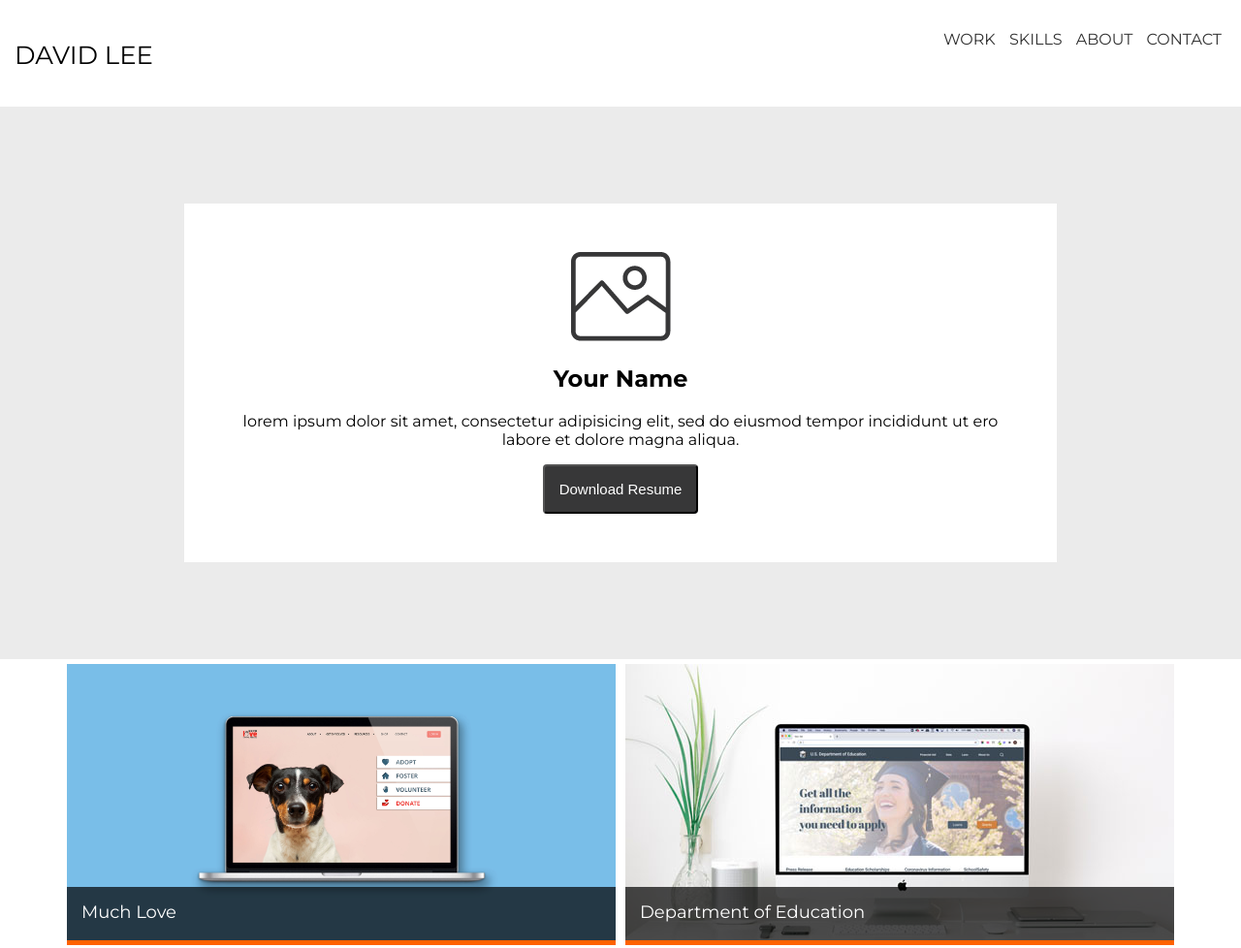
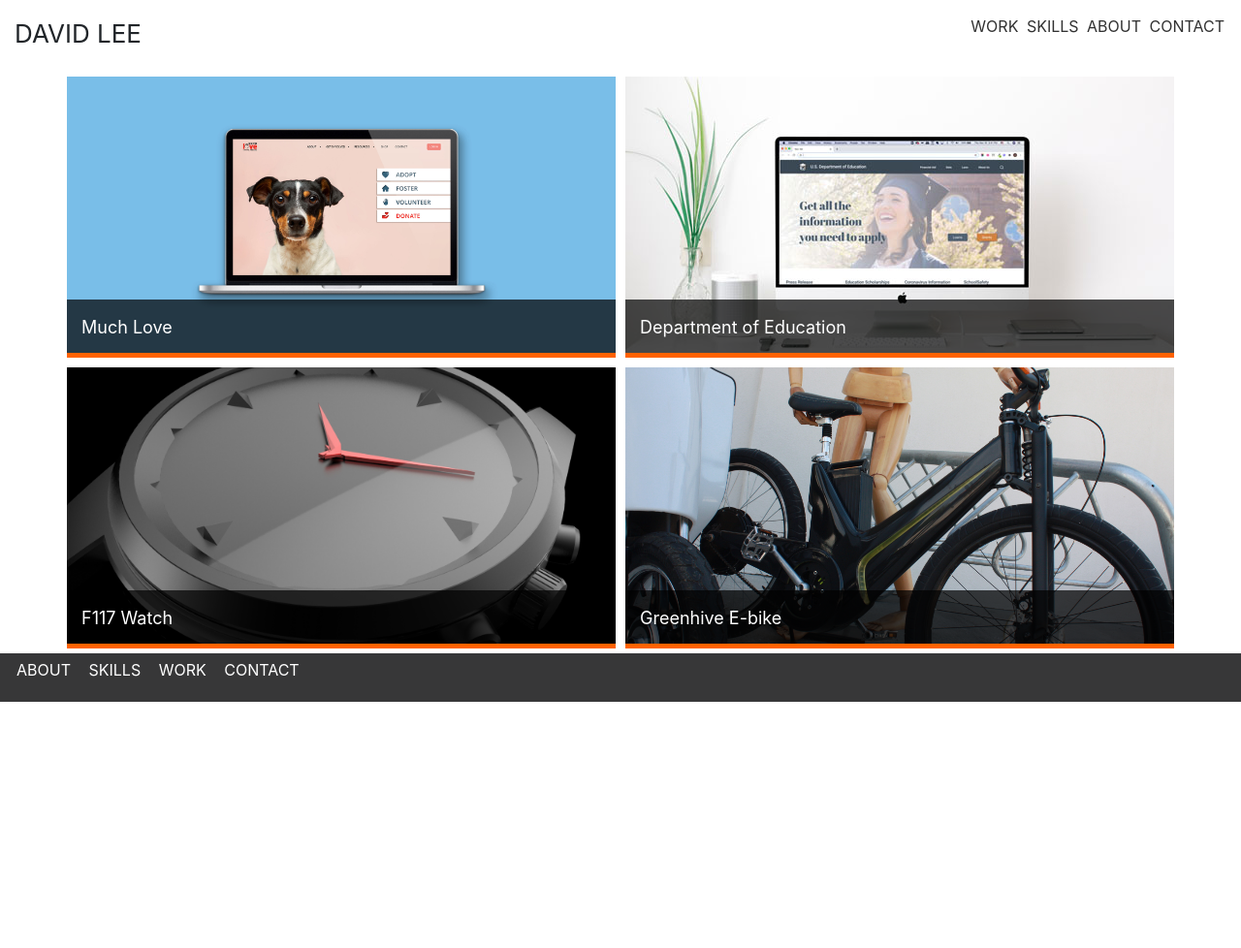
Before and after one commit to davidinuci/UX_UI_HW_18, a plain HTML site: page index.html in a window 1280 px wide. Shown: the top 978 px of the page at 97% size. After the commit the page ends 800 px from the top, so only its background shows below. Drawn offline with nearby package versions, Linux system fonts and the light colour scheme.

Commit message:
took out heroimg section

```diff
--- a/css/style.css
+++ b/css/style.css
@@ -1,7 +1,6 @@
 body {
   margin: 0;
   font-family: 'Montserrat', sans-serif;
-
 }
 header {
   background-color: #ffffff;
@@ -13,7 +12,7 @@ header ul {
 }
 header li {
   display: inline-block;
-  padding: 0px 5px;
+  padding: 0px 2px;
 }
 header p {
   display: inline-block;
@@ -100,6 +99,7 @@ button {
   color: white;
   font-size: 18px;
   border-bottom: 5px solid #FF6200;
+  box-sizing: content-box;
 }
 
 
--- a/index.html
+++ b/index.html
@@ -4,10 +4,17 @@
     <title>Homework 17 Solved</title>
     <link href="css/style.css" type="text/css" rel="stylesheet">
     <link href="https://fonts.googleapis.com/css2?family=Montserrat:ital,wght@0,100;0,200;0,300;0,400;0,500;0,600;0,700;1,100;1,200;1,300;1,400;1,500;1,600&display=swap" rel="stylesheet">
+    <!-- This is REQUIRED for bootstrap to work correctly -->
+    <link rel="stylesheet" href="https://stackpath.bootstrapcdn.com/bootstrap/4.3.1/css/bootstrap.min.css" integrity="sha384-ggOyR0iXCbMQv3Xipma34MD+dH/1fQ784/j6cY/iJTQUOhcWr7x9JvoRxT2MZw1T" crossorigin="anonymous">
   </head>
   <body>
+
+
+
+
+
     <header>
-      <!-- <img src="images/logo3.png" id="mylogo"> -->
+      <!-- <img src="images/logo3.png" id="mylogo">  -->
       <p id="mylogo">DAVID LEE</p>
       <ul>
         <li>WORK</li>
@@ -18,14 +25,15 @@
     </header>
 
 
-    <section class="heroImg">
+
+    <!-- <section class="heroImg">
       <div class="content">
         <img src="images/placeholder_picture.png">
         <h1>Your Name</h1>
         <p>lorem ipsum dolor sit amet, consectetur adipisicing elit, sed do eiusmod tempor incididunt ut ero labore et dolore magna aliqua.</p>
         <button>Download Resume</button>
       </div>
-    </section>
+    </section> -->
 
 
 
@@ -61,5 +69,12 @@
         <li>CONTACT</li>
       </ul>
     </footer>
-  </body>
+
+        <!-- THE BELOW SCRIPT TAGS ARE REQUIRED FOR CERTAIN COMPONENTS IN BOOTSTRAP -->
+        <script src="https://code.jquery.com/jquery-3.3.1.slim.min.js" integrity="sha384-q8i/X+965DzO0rT7abK41JStQIAqVgRVzpbzo5smXKp4YfRvH+8abtTE1Pi6jizo" crossorigin="anonymous"></script>
+        <script src="https://cdnjs.cloudflare.com/ajax/libs/popper.js/1.14.7/umd/popper.min.js" integrity="sha384-UO2eT0CpHqdSJQ6hJty5KVphtPhzWj9WO1clHTMGa3JDZwrnQq4sF86dIHNDz0W1" crossorigin="anonymous"></script>
+        <script src="https://stackpath.bootstrapcdn.com/bootstrap/4.3.1/js/bootstrap.min.js" integrity="sha384-JjSmVgyd0p3pXB1rRibZUAYoIIy6OrQ6VrjIEaFf/nJGzIxFDsf4x0xIM+B07jRM" crossorigin="anonymous"></script>
+
+
+     </body>
 </html>
```
Also changed, not shown: 1 other file.
